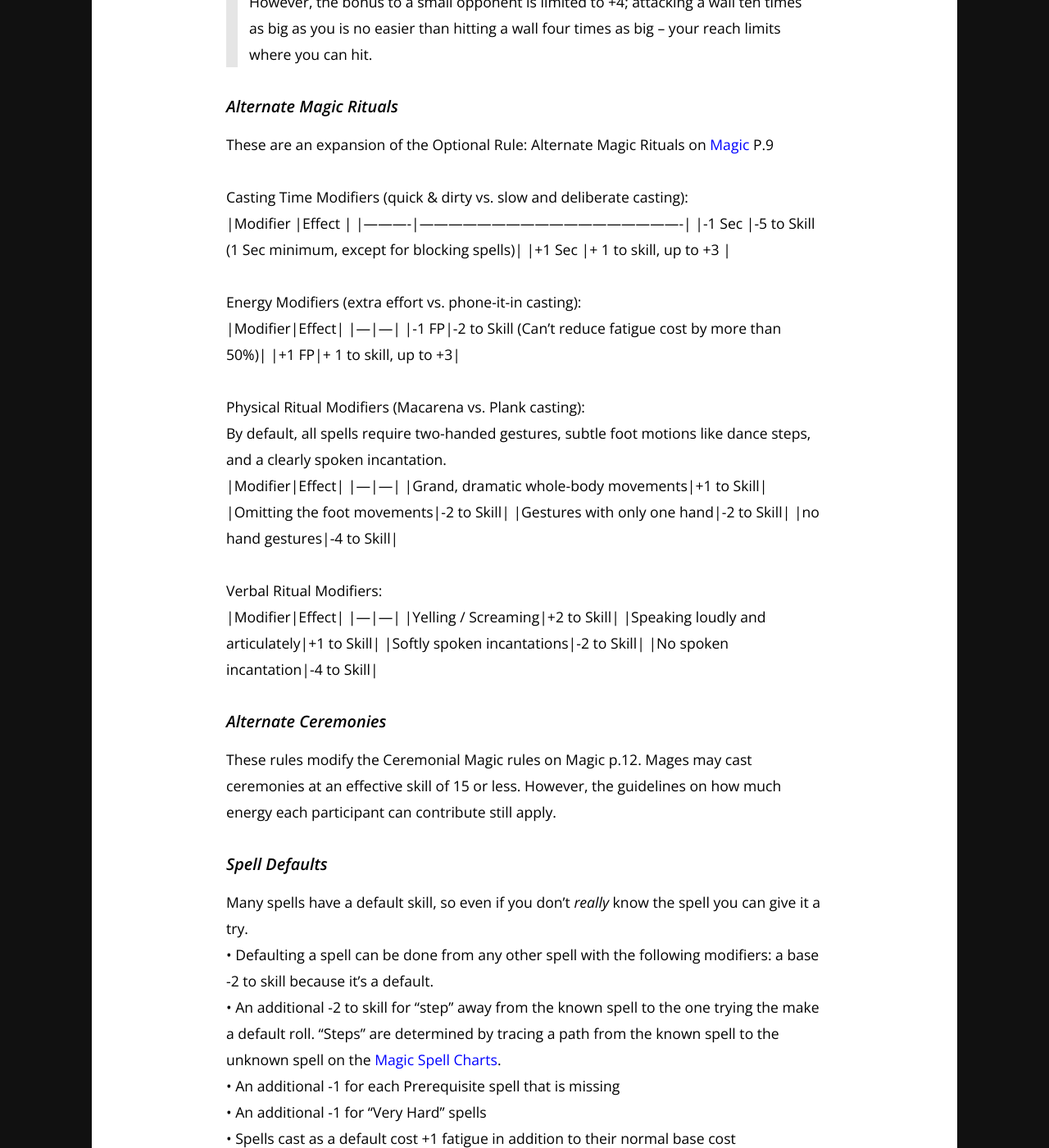
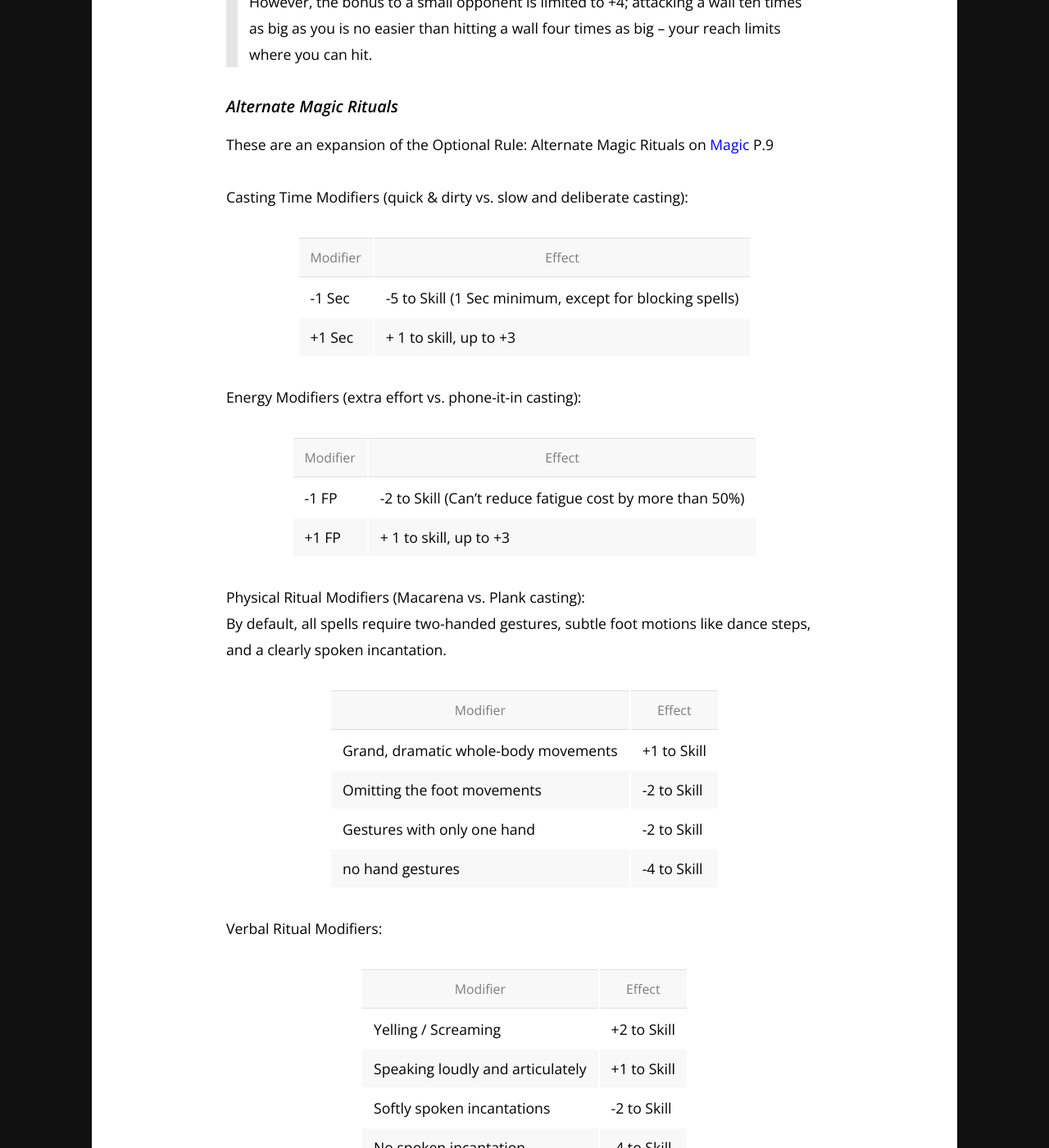
Before and after one commit to rickosborne/blackwater, a Jekyll site: the page built from _guide/550-rulebooks-and-house-rules.md, in a window 1280 px wide and 1400 px high, scrolled down 2338 px. Shown: the whole window at 82% size. Built offline with Jekyll 4.4.1, drawn with Linux system fonts in a browser that asks for light colours; some of the changed text lies outside the part shown.

Commit message:
Update 550-rulebooks-and-house-rules.md

```diff
--- a/_guide/550-rulebooks-and-house-rules.md
+++ b/_guide/550-rulebooks-and-house-rules.md
@@ -51,12 +51,14 @@ In general, the following GURPS sourcebooks are recommended:
 These are an expansion of the Optional Rule: Alternate Magic Rituals on [Magic](https://www.sjgames.com/gurps/books/magic/) P.9
 
 Casting Time Modifiers (quick & dirty vs. slow and deliberate casting):
+
 |Modifier  |Effect                                                 |
 |----------|-------------------------------------------------------|
 |-1 Sec    |-5 to Skill (1 Sec minimum, except for blocking spells)|
 |+1 Sec    |+ 1 to skill, up to +3                                 |
 
 Energy Modifiers (extra effort vs. phone-it-in casting):
+
 |Modifier|Effect|
 |---|---|
 |-1 FP|-2 to Skill (Can’t reduce fatigue cost by more than 50%)|
@@ -64,6 +66,7 @@ Energy Modifiers (extra effort vs. phone-it-in casting):
 
 Physical Ritual Modifiers (Macarena vs. Plank casting):
 By default, all spells require two-handed gestures, subtle foot motions like dance steps, and a clearly spoken incantation.
+
 |Modifier|Effect|
 |---|---|
 |Grand, dramatic whole-body movements|+1 to Skill|
@@ -72,6 +75,7 @@ By default, all spells require two-handed gestures, subtle foot motions like dan
 |no hand gestures|-4 to Skill|
 
 Verbal Ritual Modifiers:
+
 |Modifier|Effect|
 |---|---|
 |Yelling / Screaming|+2 to Skill|
@@ -83,8 +87,8 @@ Verbal Ritual Modifiers:
 These rules modify the Ceremonial Magic rules on Magic p.12.  Mages may cast ceremonies at an effective skill of 15 or less.  However, the guidelines on how much energy each participant can contribute still apply.
 
 ### Spell Defaults
-Many spells have a default skill, so even if you don't *really* know the spell you can give it a try.
-•	Defaulting a spell can be done from any other spell with the following modifiers: a base -2 to skill because it's a default.
+Many spells have a default skill, so even if you don't *really* know the spell you can give it a try.  Defaulting a spell can be done from any other spell with the following modifiers:
+•	Base -2 to skill because it's a default.
 •	An additional -2 to skill for "step" away from the known spell to the one trying the make a default roll.  "Steps" are determined by tracing a path from the known spell to the unknown spell on the [Magic Spell Charts](http://www.warehouse23.com/products/gurps-magic-spell-charts).
 •	An additional -1 for each Prerequisite spell that is missing
 •	An additional -1 for "Very Hard" spells
@@ -106,4 +110,4 @@ You have to know at least one spell in the College of the spell your trying to d
 In general, precious gems, because of their inherent properties (mineral structure, translucence, and ability to interact with magical energy) are better able to hold Mana and therefore to serve as powerstones.
 
 The Powerstone enchantment works exactly as described in the magic sourcebook, with the exception that the typical maximum Mana capacity of a given gem is simply calculated as the square root of the Mana Affinity times the number of carats of the stone:
-<img src="https://render.githubusercontent.com/render/math?math=Capacity = \sqrt{Mana Affinity * Mass}" align="center">
+<img src="https://render.githubusercontent.com/render/math?math=Capacity = \sqrt{Mana_Affinity * Mass}" align="center">
```
